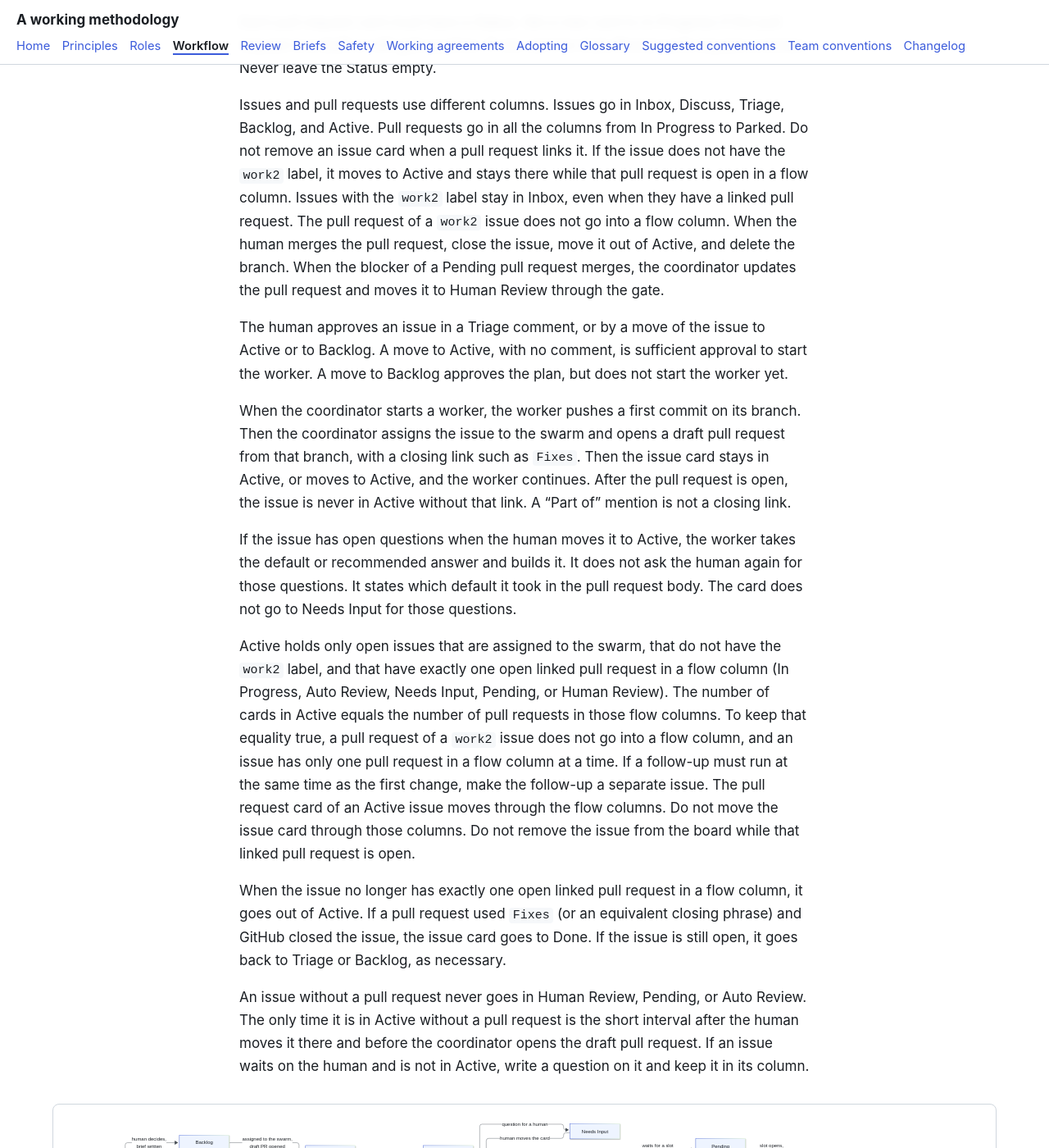
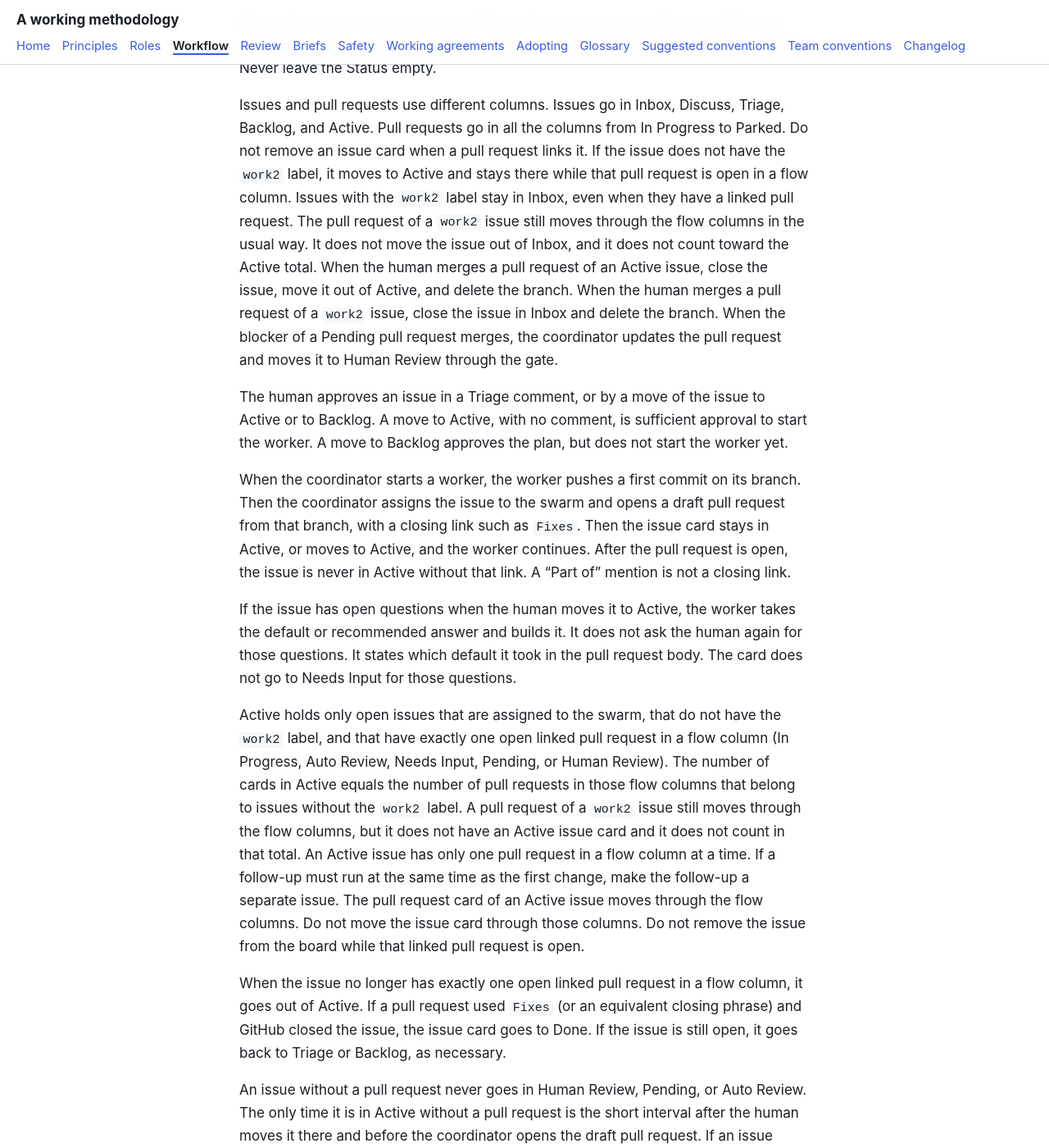
Before and after one commit to tangentcode/methodology, a Jekyll site: the page built from workflow.md, in a window 1280 px wide and 1400 px high, scrolled down 3585 px. Shown: the whole window at 82% size. Built offline with Jekyll 4.4.1, drawn with Linux system fonts in a browser that asks for light colours; our own code applies the rules of GitHub Pages for plain Markdown files; some of the changed text lies outside the part shown.

Commit message:
Let work2 pull requests use the review columns
A work2 issue stays in Inbox. Its pull request still moves through the
flow columns, but it does not count toward the Active total. The Active
count equals the number of flow-column pull requests that belong to
issues without the work2 label.

```diff
--- a/workflow.md
+++ b/workflow.md
@@ -25,7 +25,7 @@ A pull request has the same milestone as the issue that it fixes. Then a board w
 | Discuss | Issues that need careful thought or a conversation. They wait here so that simple Triage items move first | Human |
 | Triage | Open issues only. Each one has clear suggested plans from an agent (the owner bot), as options on the issue. Questions for the human also go on the issue, and the issue stays in Triage. The issues wait on the human to decide whether or when to do the work, to select a plan, or to send the issue back for more plans | Coordinator |
 | Backlog | Open issues only. Each one has an approved plan, but it is not in the current sprint. Workers can take these lower-priority issues when they have time | Human or coordinator |
-| Active | Open issues only. Each one is assigned to the swarm, does not have the `work2` label, and has exactly one open linked pull request in a flow column (In Progress, Auto Review, Needs Input, Pending, or Human Review). The number of cards in Active equals the number of pull requests in those flow columns | Coordinator |
+| Active | Open issues only. Each one is assigned to the swarm, does not have the `work2` label, and has exactly one open linked pull request in a flow column (In Progress, Auto Review, Needs Input, Pending, or Human Review). The number of cards in Active equals the number of pull requests in those flow columns that belong to issues without the `work2` label | Coordinator |
 | In Progress | Draft pull requests for active issues. A worker works on each one now | Coordinator |
 | Auto Review | Pull requests that are marked ready. The worker is finished, and the automated, adversarial reviewer runs | Coordinator |
 | Needs Input | Draft pull requests where the worker needs more information. The latest comment is a question from the worker or the coordinator that a human must answer. Examples: a missing decision, configuration, credential, or service. A comment does not move the card out of this column. The human moves the card out | Coordinator (in), human (out) |
@@ -50,7 +50,7 @@ Discuss is a side column. It is not a step in the loop. It holds issues that nee
 
 Each pull request card must have a Status. Set a new card to In Progress if the pull request is a draft or still gets pushes. If not, set it to Auto Review and request a review. Never leave the Status empty.
 
-Issues and pull requests use different columns. Issues go in Inbox, Discuss, Triage, Backlog, and Active. Pull requests go in all the columns from In Progress to Parked. Do not remove an issue card when a pull request links it. If the issue does not have the `work2` label, it moves to Active and stays there while that pull request is open in a flow column. Issues with the `work2` label stay in Inbox, even when they have a linked pull request. The pull request of a `work2` issue does not go into a flow column. When the human merges the pull request, close the issue, move it out of Active, and delete the branch. When the blocker of a Pending pull request merges, the coordinator updates the pull request and moves it to Human Review through the gate.
+Issues and pull requests use different columns. Issues go in Inbox, Discuss, Triage, Backlog, and Active. Pull requests go in all the columns from In Progress to Parked. Do not remove an issue card when a pull request links it. If the issue does not have the `work2` label, it moves to Active and stays there while that pull request is open in a flow column. Issues with the `work2` label stay in Inbox, even when they have a linked pull request. The pull request of a `work2` issue still moves through the flow columns in the usual way. It does not move the issue out of Inbox, and it does not count toward the Active total. When the human merges a pull request of an Active issue, close the issue, move it out of Active, and delete the branch. When the human merges a pull request of a `work2` issue, close the issue in Inbox and delete the branch. When the blocker of a Pending pull request merges, the coordinator updates the pull request and moves it to Human Review through the gate.
 
 The human approves an issue in a Triage comment, or by a move of the issue to Active or to Backlog. A move to Active, with no comment, is sufficient approval to start the worker. A move to Backlog approves the plan, but does not start the worker yet.
 
@@ -58,7 +58,7 @@ When the coordinator starts a worker, the worker pushes a first commit on its br
 
 If the issue has open questions when the human moves it to Active, the worker takes the default or recommended answer and builds it. It does not ask the human again for those questions. It states which default it took in the pull request body. The card does not go to Needs Input for those questions.
 
-Active holds only open issues that are assigned to the swarm, that do not have the `work2` label, and that have exactly one open linked pull request in a flow column (In Progress, Auto Review, Needs Input, Pending, or Human Review). The number of cards in Active equals the number of pull requests in those flow columns. To keep that equality true, a pull request of a `work2` issue does not go into a flow column, and an issue has only one pull request in a flow column at a time. If a follow-up must run at the same time as the first change, make the follow-up a separate issue. The pull request card of an Active issue moves through the flow columns. Do not move the issue card through those columns. Do not remove the issue from the board while that linked pull request is open.
+Active holds only open issues that are assigned to the swarm, that do not have the `work2` label, and that have exactly one open linked pull request in a flow column (In Progress, Auto Review, Needs Input, Pending, or Human Review). The number of cards in Active equals the number of pull requests in those flow columns that belong to issues without the `work2` label. A pull request of a `work2` issue still moves through the flow columns, but it does not have an Active issue card and it does not count in that total. An Active issue has only one pull request in a flow column at a time. If a follow-up must run at the same time as the first change, make the follow-up a separate issue. The pull request card of an Active issue moves through the flow columns. Do not move the issue card through those columns. Do not remove the issue from the board while that linked pull request is open.
 
 When the issue no longer has exactly one open linked pull request in a flow column, it goes out of Active. If a pull request used `Fixes` (or an equivalent closing phrase) and GitHub closed the issue, the issue card goes to Done. If the issue is still open, it goes back to Triage or Backlog, as necessary.
 
```
Also changed, not shown: adopting.md (+3 -3 lines), glossary.md (+2 -2 lines).
